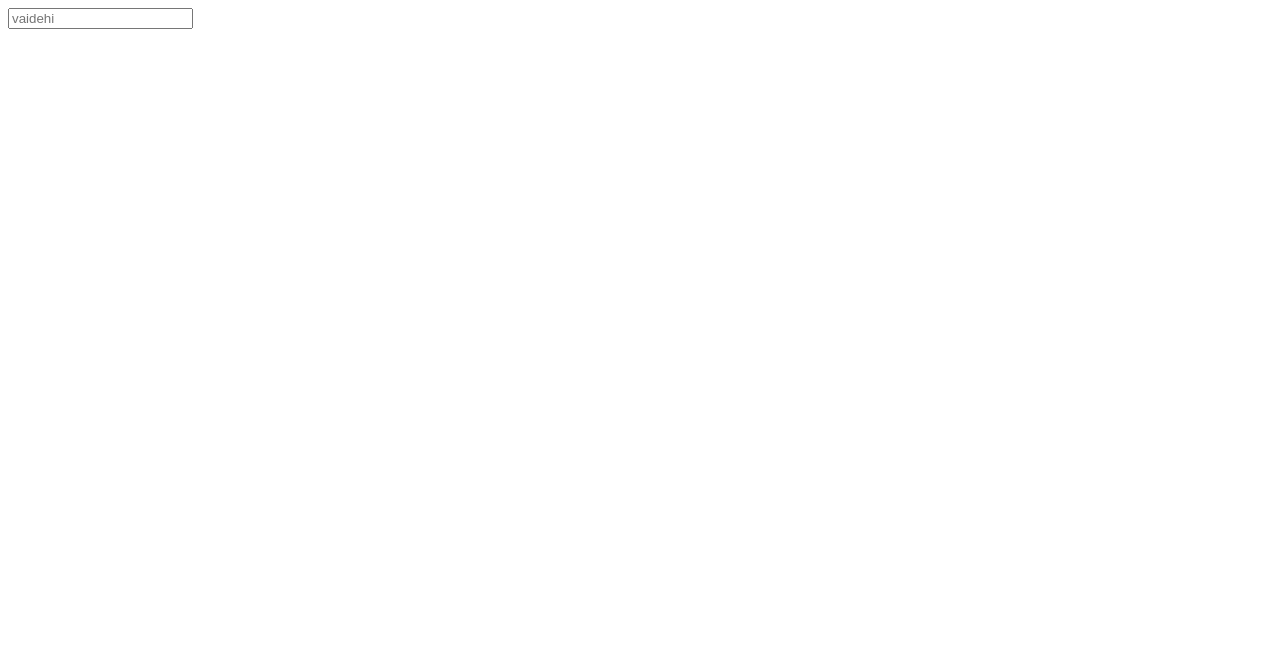
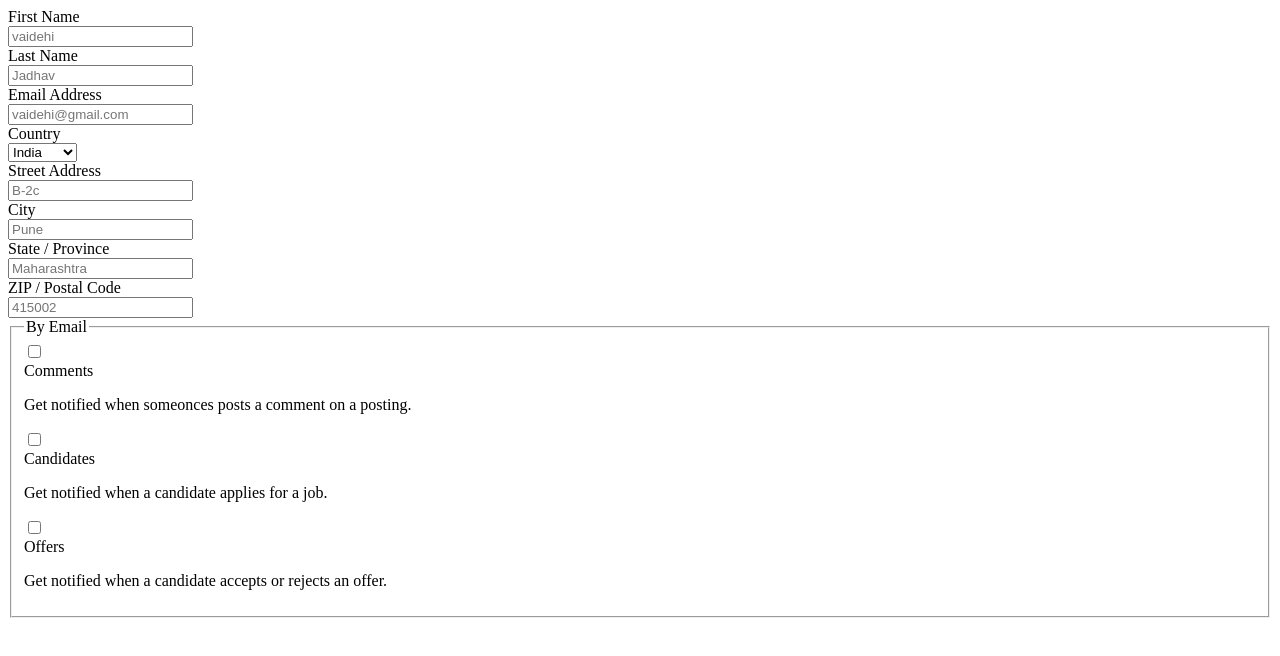
Before and after one commit to vaidehijadhav/react-form2, a React (Create React App) app: page / in a window 1280 px wide. Shown: the top 656 px of the page. Built offline with nearby package versions, Linux system fonts and the light colour scheme.

Commit message:
create till checkboxes

```diff
--- a/src/App.js
+++ b/src/App.js
@@ -3,20 +3,137 @@ import './App.css';
 
 function App() {
   const [formData, setFormData]= useState({
-    firstName: ""
+    firstName: "",
+    lastName: "",
+    email: "",
+    country: "India",
+    streetAddress: "",
+    city: "",
+    state: "",
+    postalCode: "",
+    comments: false, candidates: false, offers: false
   })
 
   function changeHandler(event){
-    const [name, value, checked, type]= event.target;
+    const {name, value, checked, type} = event.target;
 
-    setFormData((prev)=>({...prev, [name]: value}));
+    setFormData(prev => ({
+      ...prev,
+      [name]: type === "checkbox" ? checked : value,
+  }));
+
   }
   return (
     <div className='flex flex-col items-center mt-2'>
       <form>
+        <label htmlFor='firstName'>First Name</label>
+        <br/>
         <input type='text' placeholder='vaidehi'
         name='firstName' id='firstName' value={formData.firstName}
-        onChange={changeHandler}/>
+        onChange={changeHandler}
+        className='outline'/>
+
+        <br/>
+
+        <label htmlFor='lastName'>Last Name</label>
+        <br/>
+        <input type='text' placeholder='Jadhav'
+        name='lastName' id='lastName' value={formData.lastName}
+        onChange={changeHandler}
+        className='outline'/>
+
+        <br/>
+
+        <label htmlFor='email'>Email Address</label>
+        <br/>
+        <input type='text' placeholder='vaidehi@gmail.com'
+        name='email' id='email' value={formData.email}
+        onChange={changeHandler}
+        className='outline'/>
+
+        <br/>
+        <label htmlFor='country'>Country</label>
+        <br/>
+        <select id='country'
+        name='country' value={formData.country}
+        onChange={changeHandler}
+        className='outline'>
+
+            <option>India</option>
+            <option>USA</option>
+            <option>Canada</option>
+            <option>UK</option>
+        </select>
+
+        <br/>
+
+        <label htmlFor='streetAddress'>Street Address</label>
+        <br/>
+        <input type='text' placeholder='B-2c'
+        name='streetAddress' id='streetAddress' value={formData.streetAddress}
+        onChange={changeHandler}
+        className='outline'/>
+
+        <br/>
+
+        <label htmlFor='city'>City</label>
+        <br/>
+        <input type='text' placeholder='Pune'
+        name='city' id='city' value={formData.city}
+        onChange={changeHandler}
+        className='outline'/>
+
+        <br/>
+
+        <label htmlFor='state'>State / Province</label>
+        <br/>
+        <input type='text' placeholder='Maharashtra'
+        name='state' id='state' value={formData.state}
+        onChange={changeHandler}
+        className='outline'/>
+
+        <br/>
+
+
+        <label htmlFor='postalCode'>ZIP / Postal Code</label>
+        <br/>
+        <input type='text' placeholder='415002'
+        name='postalCode' id='postalCode' value={formData.postalCode}
+        onChange={changeHandler}
+        className='outline'/>
+
+        <fieldset>
+          <legend>By Email</legend>
+          <div className='flex'>
+            <input id='comments' name='comments' type='checkbox'
+            checked={formData.comments} onChange={changeHandler} />
+
+            <div>
+              <label htmlFor='comments'>Comments</label>
+              <p>Get notified when someonces posts a comment on a posting.</p>
+            </div>
+          </div>
+
+          <div className='flex'>
+            <input id='candidates' name='candidates' type='checkbox'
+            checked={formData.candidates} onChange={changeHandler} />
+
+            <div>
+              <label htmlFor='candidates'>Candidates</label>
+              <p>Get notified when a  candidate applies for a job.</p>
+            </div>
+          </div>
+
+          <div className='flex'>
+            <input id='offers' name='offers' type='checkbox'
+            checked={formData.offers} onChange={changeHandler} />
+
+            <div>
+              <label htmlFor='offers'>Offers</label>
+              <p>Get notified when a  candidate accepts or rejects an offer.</p>
+            </div>
+          </div>
+        </fieldset>
       </form>
     </div>
   );
```
